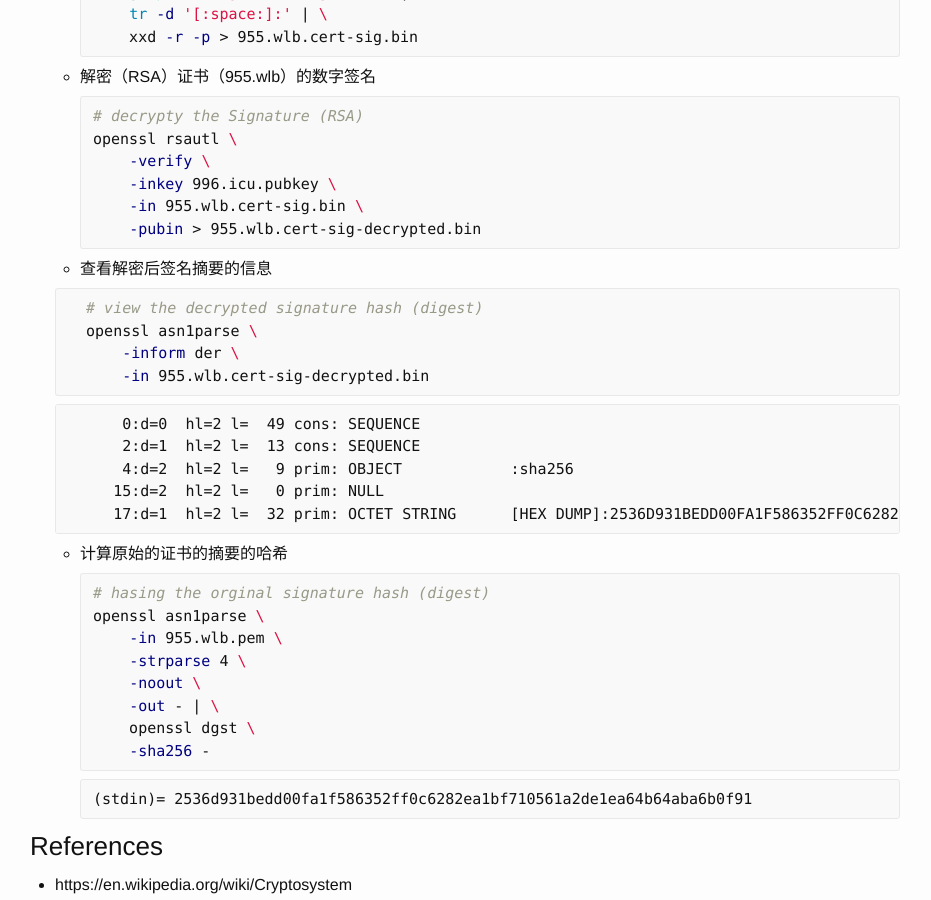
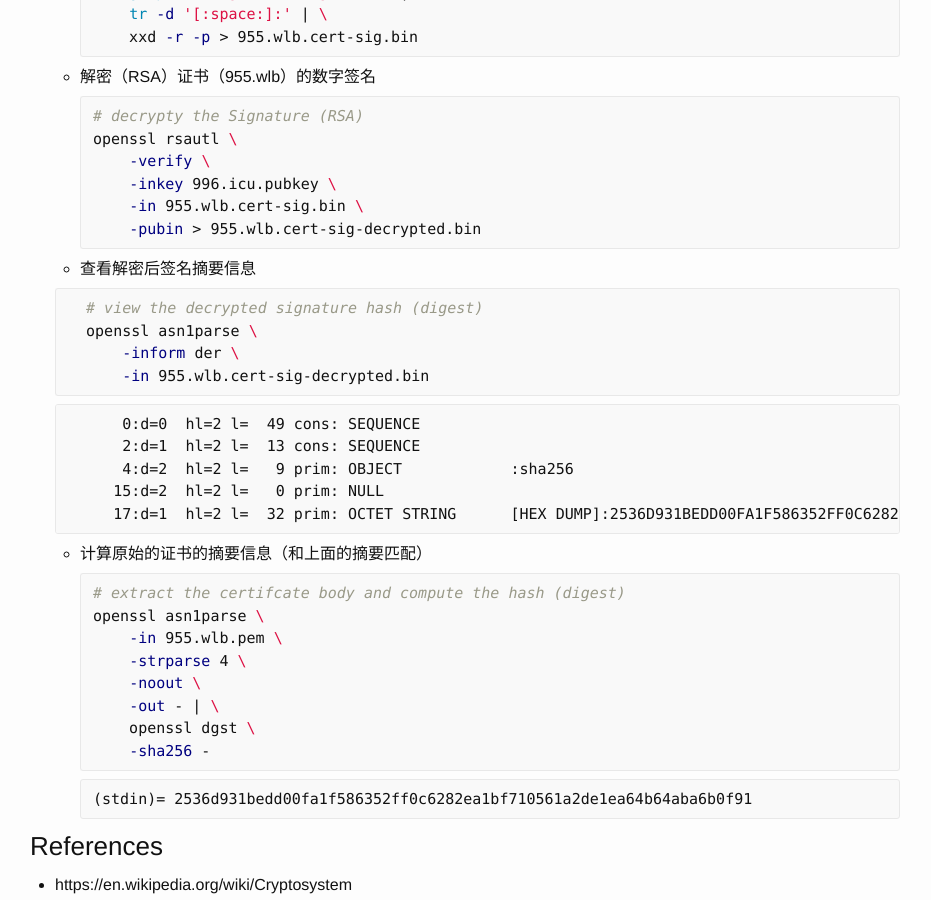
Before and after one commit to ousiax/ousiax.github.io, a Jekyll site: the page built from _posts/2019-04-12-cryptography-signature-certificate.md, in a window 1280 px wide and 900 px high, scrolled down 5130 px. Shown: the whole window, without its empty margins (175-1106 px from the left). Built offline with Jekyll 4.4.1, drawn with Linux system fonts in a browser that asks for light colours.

Commit message:
Update 2019-04-12-cryptography-signature-certificate.md

````diff
--- a/_posts/2019-04-12-cryptography-signature-certificate.md
+++ b/_posts/2019-04-12-cryptography-signature-certificate.md
@@ -233,7 +233,7 @@ OpenSSL 是一个应用程序软件库，用于保护计算机网络的安全通
         -pubin > 955.wlb.cert-sig-decrypted.bin
     ```
 
-  -  查看解密后签名摘要的信息
+  -  查看解密后签名摘要信息
 
     ```sh
     # view the decrypted signature hash (digest)
@@ -250,10 +250,10 @@ OpenSSL 是一个应用程序软件库，用于保护计算机网络的安全通
        17:d=1  hl=2 l=  32 prim: OCTET STRING      [HEX DUMP]:2536D931BEDD00FA1F586352FF0C6282EA1BF710561A2DE1EA64B64ABA6B0F91
     ```
 
-  - 计算原始的证书的摘要的哈希
+  - 计算原始的证书的摘要信息（和上面的摘要匹配）
 
     ```sh
-    # hasing the orginal signature hash (digest)
+    # extract the certifcate body and compute the hash (digest)
     openssl asn1parse \
         -in 955.wlb.pem \
         -strparse 4 \
````
